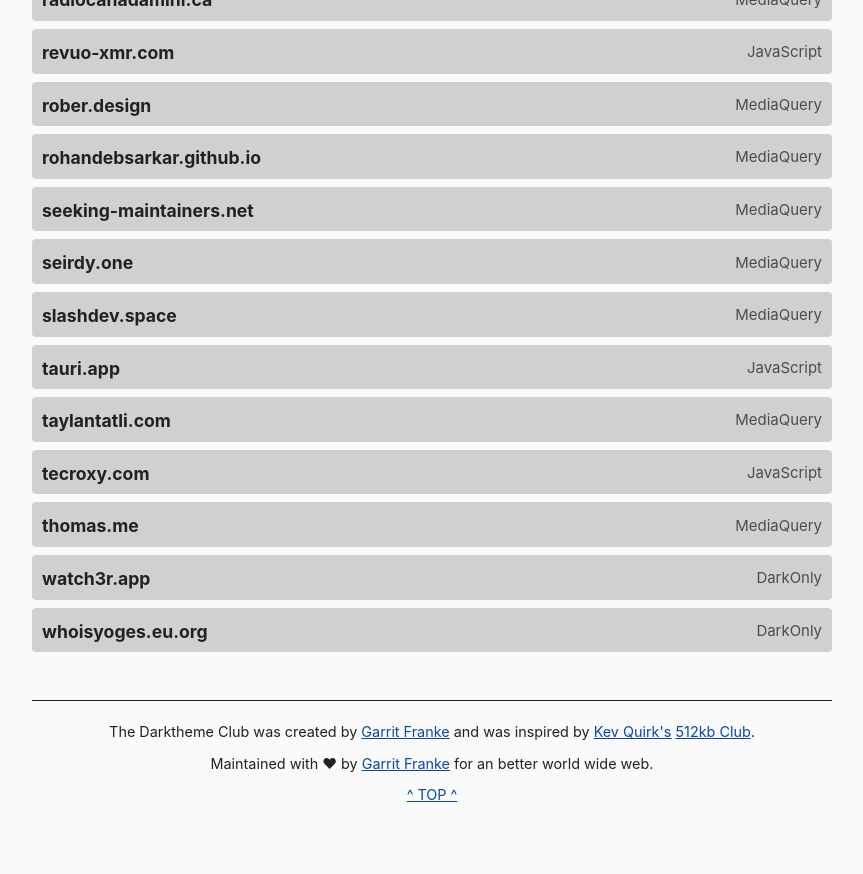
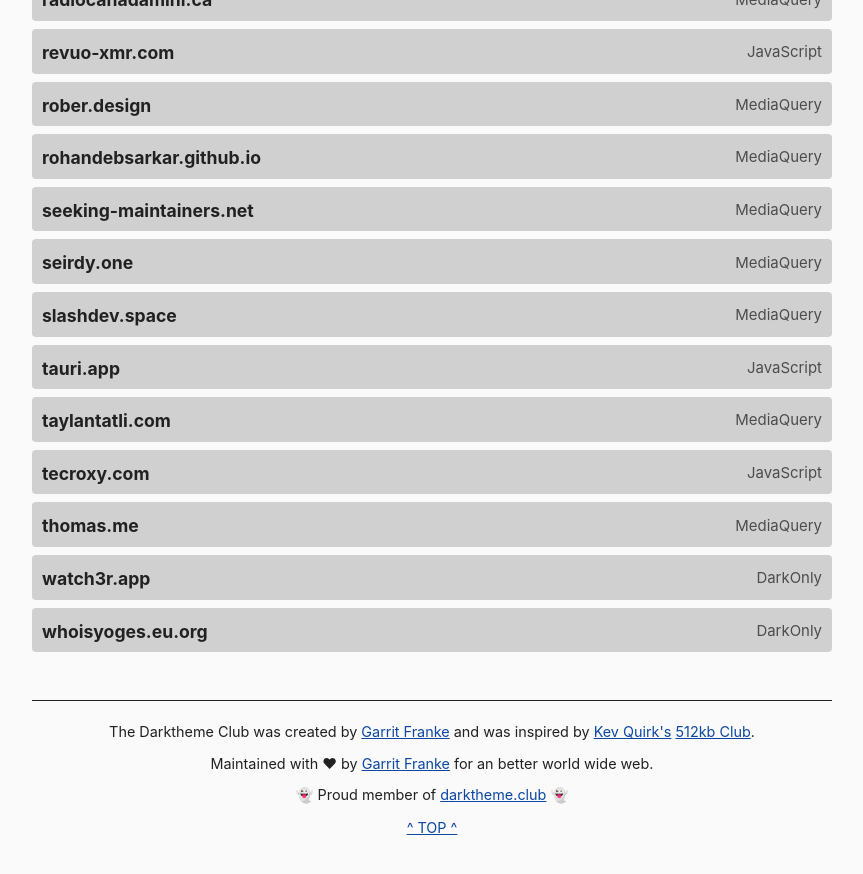
Before and after one commit to katherinek727/darktheme.club, a Jekyll site: the page built from index.md, in a window 1280 px wide and 900 px high, scrolled down 2119 px. Shown: the top 874 px of the window, without its empty margins (208-1071 px from the left). Built offline with Jekyll 4.4.1, drawn with Linux system fonts in a browser that asks for light colours.

Commit message:
Add banner to site

```diff
--- a/_layouts/default.html
+++ b/_layouts/default.html
@@ -36,6 +36,8 @@
         <p>Maintained with &hearts; by <a target="blank" href="https://garrit.xyz/">Garrit Franke</a>
             for an better world wide web.</p>
 
+        <p>👻 Proud member of <a href="https://darktheme.club/">darktheme.club</a> 👻</p>
+
         <a href="#top">^ TOP ^</a>
 
     </footer>
```
